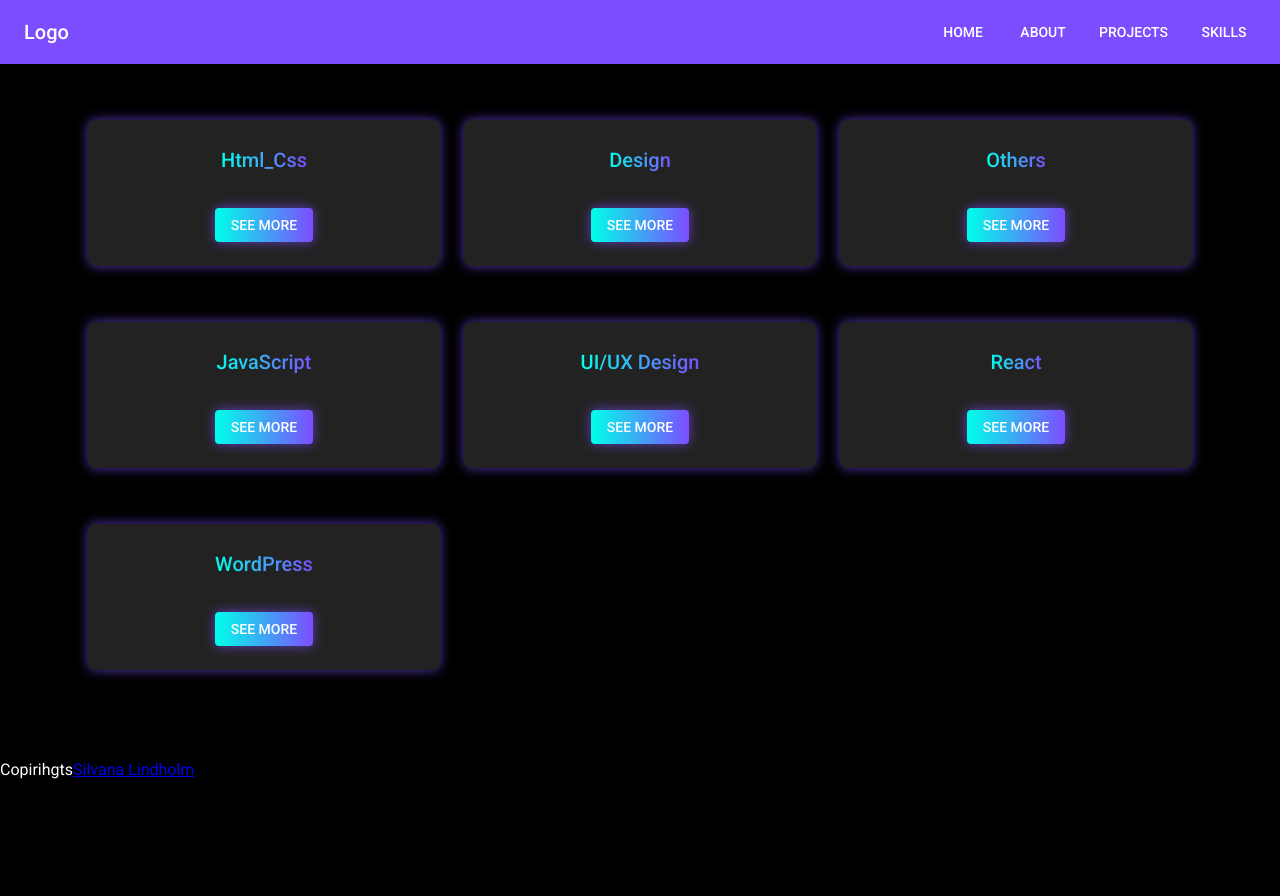
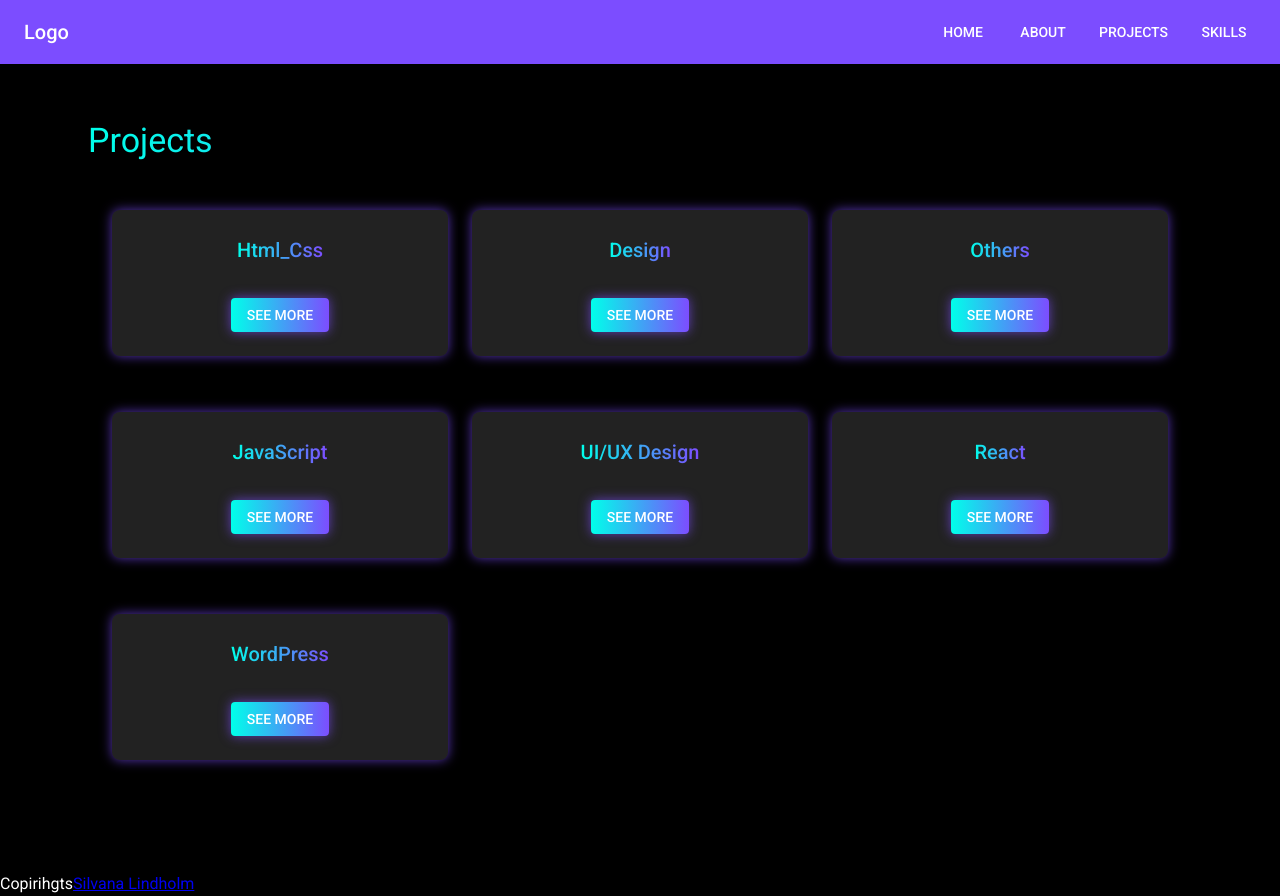
Before and after one commit to 1967cooder/portfolio-react, a React (Vite) app: page /projects in a window 1280 px wide. Before the commit the page ends 800 px from the top, so only its background shows below. Built offline with nearby package versions, Linux system fonts and the light colour scheme; data requests are answered from the project's data file.

Commit message:
Update Projects component

```diff
--- a/src/Components/Projects.jsx
+++ b/src/Components/Projects.jsx
@@ -1,6 +1,6 @@
 import React, { useEffect, useState } from "react";
 import CategoryContainer from "./CategoryContainer";
-import { Box } from "@mui/material";
+import { Box, Typography } from "@mui/material";
 
 const Projects = () => {
   const [categories, setCategories] = useState([]);
@@ -16,6 +16,22 @@ const Projects = () => {
   }, []);
 
   return (
+    <Box sx={{ p: 3 }}>
+      {/* 🔹 Title */}
+      <Typography
+        variant="h4"
+        sx={{
+          mb: 3,
+          textAlign: "left",
+          background: "linear-gradient(90deg, #00ffea, #7c4dff)",
+          WebkitBackgroundClip: "text",
+          WebkitTextFillColor: "transparent",
+          //   fontWeight: 700,
+        }}
+      >
+        Projects
+      </Typography>
+
       <Box
         sx={{
           p: 3,
@@ -32,6 +48,7 @@ const Projects = () => {
           <CategoryContainer key={category} category={category} />
         ))}
       </Box>
+    </Box>
   );
 };
 
```
Lines whose indentation alone changed are shown as unchanged.
